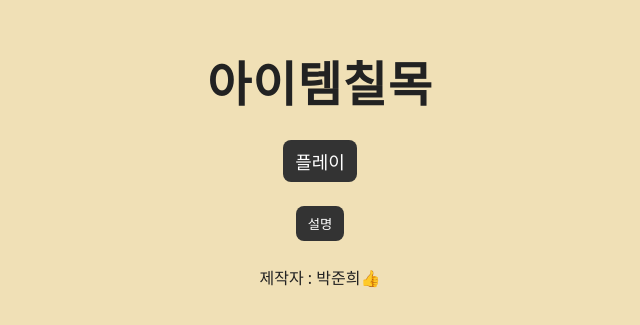
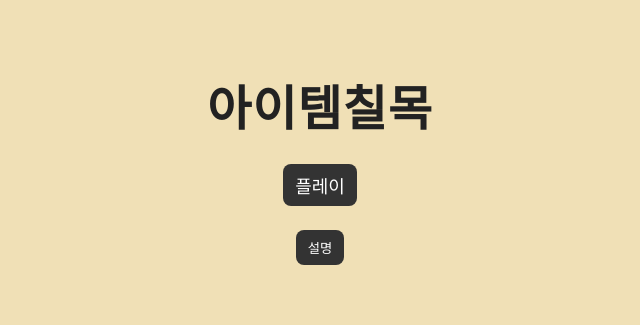
Before and after one commit to wnsgml3/game1, a plain HTML site: page index.html in a window 1280 px wide. Shown: the part 233-558 px from the top of the page, without its empty margins (320-960 px from the left). Drawn offline with Linux system fonts and the light colour scheme.

Commit message:
Update index.html

```diff
--- a/index.html
+++ b/index.html
@@ -11,7 +11,6 @@
       <h1 class="menu-title">아이템칠목</h1>
       <button id="playBtn" class="btn play-btn">플레이</button>
       <button id="infoBtn" class="btn">설명</button>
-      <div class="menu-credit">제작자 : 박준희👍</div>
     </div>
     <div id="infoOverlay" class="overlay hidden" role="dialog" aria-modal="true" aria-label="게임 설명"></div>
     <div class="app hidden">
```
